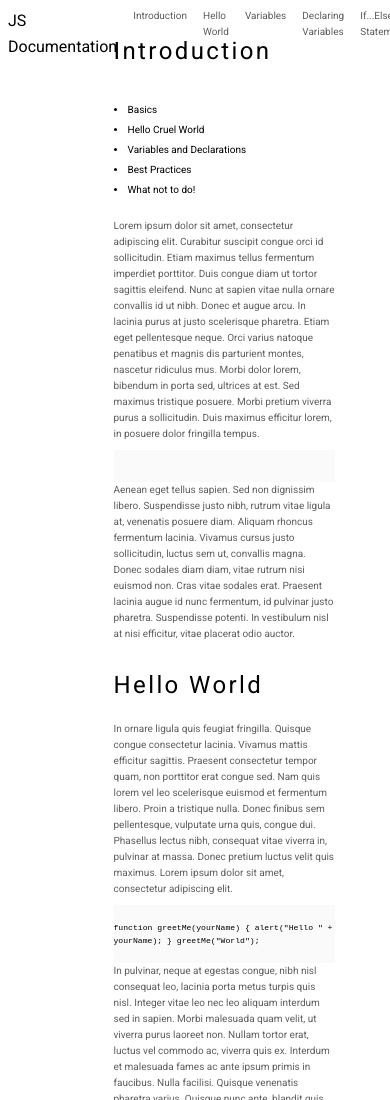
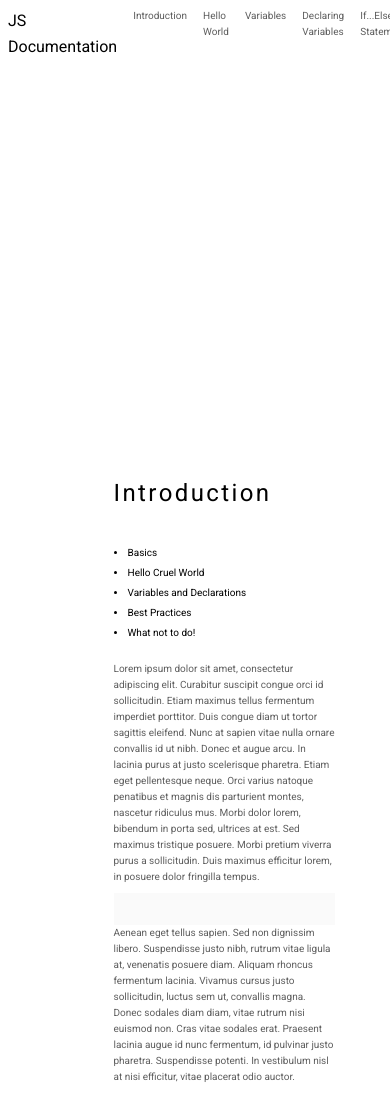
Before and after one commit to jordan-romero/tech-documentation-proj, a plain HTML site: page index.html in a window 390 px wide. Shown: the top 1100 px of the page. Drawn offline with Linux system fonts and the light colour scheme.

Commit message:
fixes css error

```diff
--- a/styles.css
+++ b/styles.css
@@ -39,7 +39,7 @@ body {
     .nav {
         border-right: none;
         width: 100%;
-        grid-columns: 1 / 3;
+        grid-column: 1 / 3;
     }
 }
 
```
